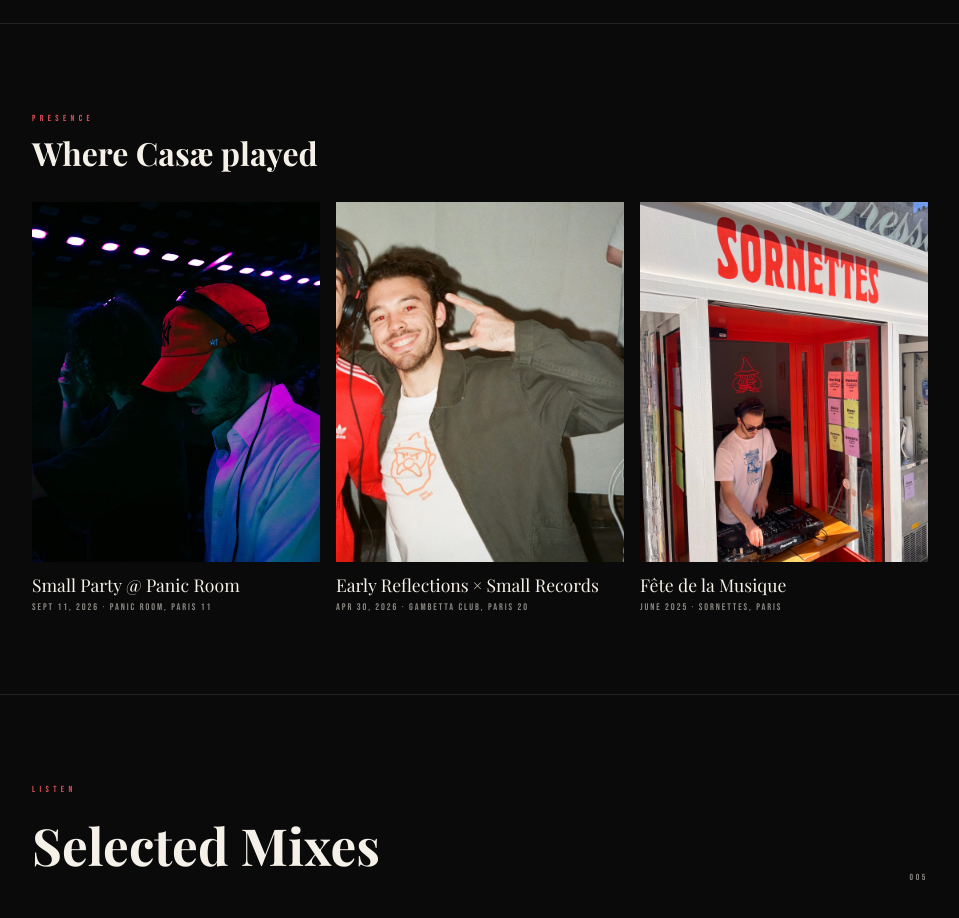
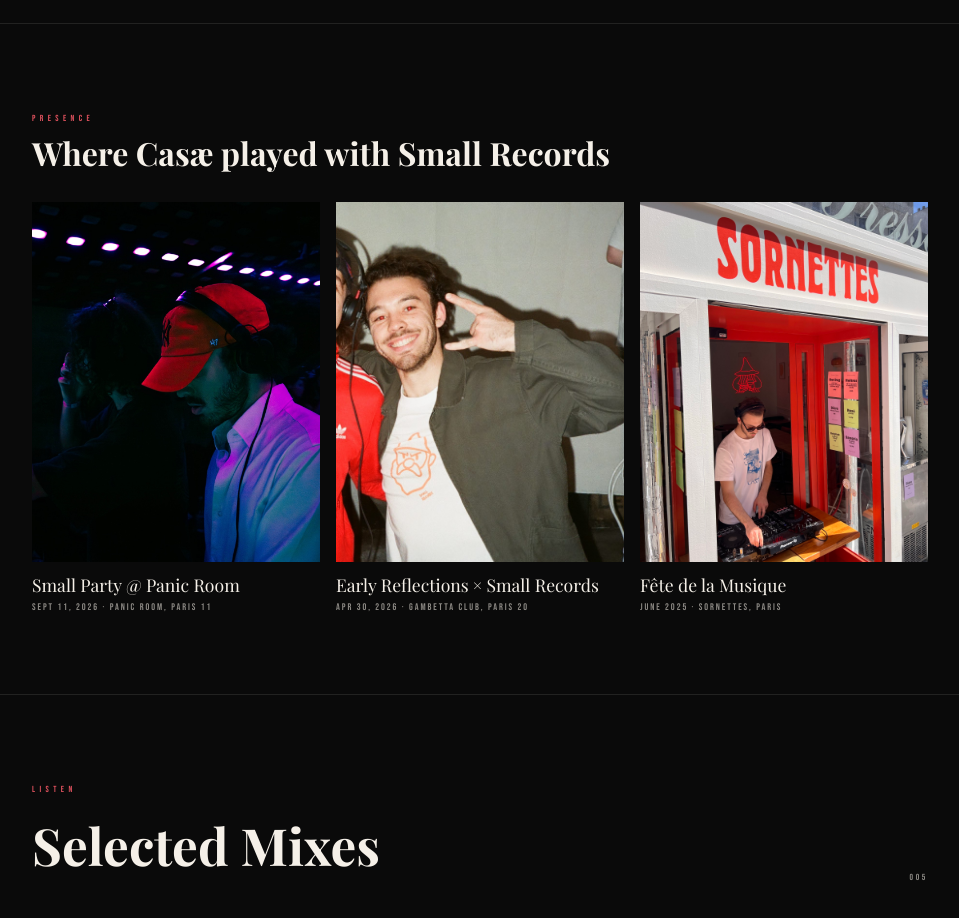
Before and after one commit to myltonvanbolderen-design/small-record, a Next.js app: page /casae in a window 1280 px wide. Shown: the part 1940-2858 px from the top of the page, without its empty margins (160-1119 px from the left). Built offline with nearby package versions, Linux system fonts and the light colour scheme; grey boxes are pictures that could not be loaded; a web font is replaced by a local one.

Commit message:
copy(presence): 'Where X played with Small Records'
Leaves room for gigs played outside the crew.

Co-Authored-By: Claude Opus 5 <noreply@anthropic.com>

```diff
--- a/components/magazine/ArtistPresence.tsx
+++ b/components/magazine/ArtistPresence.tsx
@@ -23,7 +23,7 @@ export function ArtistPresence({ artist, name }: ArtistPresenceProps) {
         <AnimatedSection blur>
           <SectionHeader
             kicker="Presence"
-            title={`Where ${name} played`}
+            title={`Where ${name} played with Small Records`}
             className="mb-6 md:mb-8"
             titleClassName="mt-2 font-display text-[clamp(1.4rem,3vw,2rem)] font-bold leading-[1.05]"
           />
```
